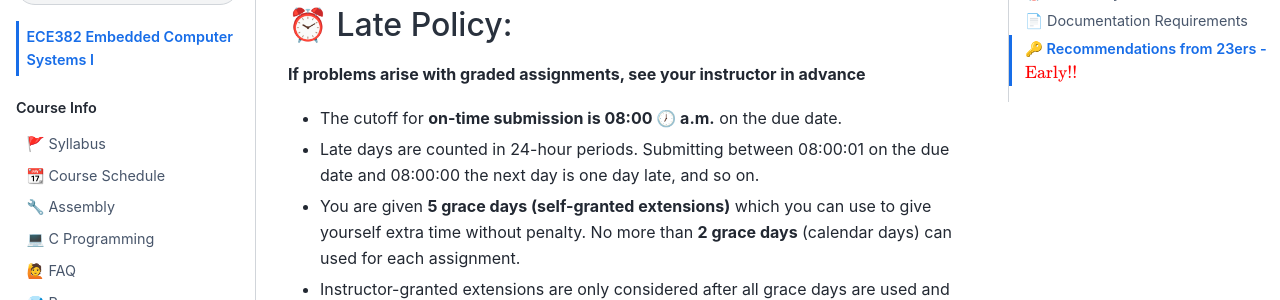
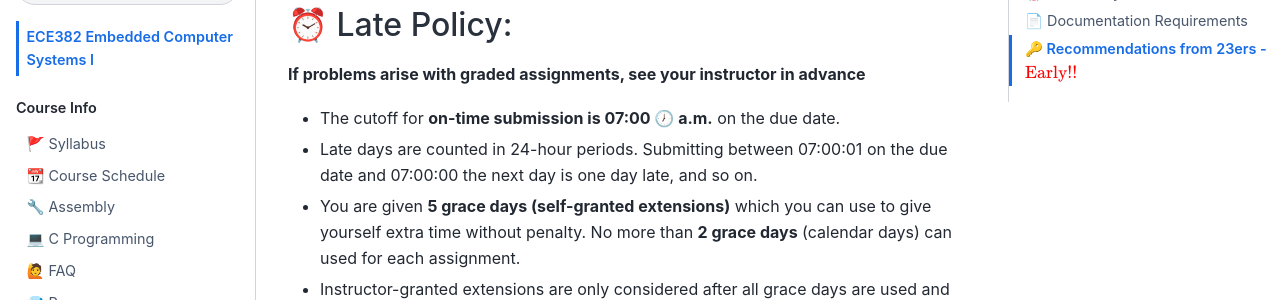
Before and after one commit to USAFA-ECE/ece382, a Jupyter Book: the page built from docs/intro.md, in a window 1280 px wide and 900 px high, scrolled down 796 px. Shown: the part 152-452 px from the top of the window. Built offline with Jupyter Book 1.0.4 settings and Sphinx 7.4.7 and the Sphinx Book theme 1.1.4, drawn with Linux system fonts in a browser that asks for light colours.

Commit message:
updated the due from 0800 to 0700

```diff
--- a/docs/intro.md
+++ b/docs/intro.md
@@ -27,8 +27,8 @@
 ## ⏰ Late Policy:
 **If problems arise with graded assignments, see your instructor in advance**
 
-- The cutoff for **on-time submission is 08:00 🕖 a.m.** on the due date.
-- Late days are counted in 24-hour periods. Submitting between 08:00:01 on the due date and 08:00:00 the next day is one day late, and so on.
+- The cutoff for **on-time submission is 07:00 🕖 a.m.** on the due date.
+- Late days are counted in 24-hour periods. Submitting between 07:00:01 on the due date and 07:00:00 the next day is one day late, and so on.
 - You are given **5 grace days (self-granted extensions)** which you can use to give yourself extra time without penalty. No more than **2 grace days** (calendar days) can used for each assignment.
 - Instructor-granted extensions are only considered after all grace days are used and only given in exceptional situations. Computer problems such as hard-drive reimaging are **not** considered as exceptional situations and you must use grace days.
 - Late work handed in when you have run out of grace is 💥 **discounted up to 20% for the first day late and up to 15% per day late thereafter**.
```
Also changed, not shown: docs/syllabus.md (+2 -2 lines).
